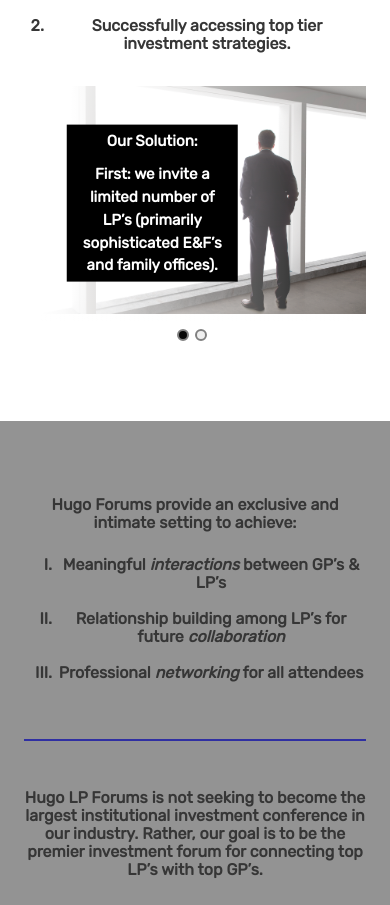
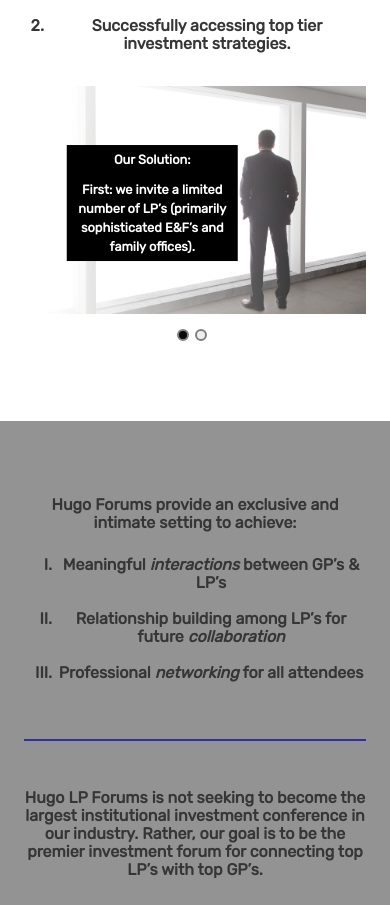
Before and after one commit to elchaparrito1/Hugo-LP-Form, a React (Create React App) app in the folder client/: page / in a window 390 px wide. Shown: the part 1025-1930 px from the top of the page. Built offline with nearby package versions, Linux system fonts and the light colour scheme.

Commit message:
removed package.json-lock

```diff
--- a/client/src/App.scss
+++ b/client/src/App.scss
@@ -131,7 +131,7 @@
 }
 
 .challenge-image-div {
-    display: inline-block;
+  display: inline-block;
   background: linear-gradient(to left, transparent, white 95%)
 }
 
@@ -149,7 +149,19 @@
     display: inline;
     color: white;
     font-size: 120%;
-    padding: 0 5px;
+    // padding: 0 5px;
+}
+
+.challenge-text-two {
+    position: absolute;
+    top: 50%;
+    left: 50%;
+    background-color: black;
+    transform: translate(-65%, -50%);
+    display: inline;
+    color: white;
+    font-size: 120%;
+    // padding: 0 5px;
 }
 
 //MainMeeting Styles:
@@ -246,11 +258,57 @@
     .p-text {
         font-size: 49%;
     }
+
+    .challenge-text {
+        position: absolute;
+        top: 47%;
+        left: 50%;
+        background-color: black;
+        transform: translate(-75%, -50%);
+        display: inline;
+        color: white;
+        font-size: 70%;
+    }
+
+    .challenge-text-two {
+        position: absolute;
+        top: 43%;
+        left: 50%;
+        background-color: black;
+        transform: translate(-85%, -50%);
+        display: inline;
+        color: white;
+        font-size: 70%;
+        // padding: 0 5px;
+    }
 }
 
 @media only screen and (min-width: 321px) and (max-width: 415px) {
     .p-text {
         font-size: 59.9%;
+    }
+
+    .challenge-text {
+        position: absolute;
+        top: 50%;
+        left: 50%;
+        background-color: black;
+        transform: translate(-75%, -50%);
+        display: inline;
+        color: white;
+        font-size: 80%;
+    }
+
+    .challenge-text-two {
+        position: absolute;
+        top: 43%;
+        left: 50%;
+        background-color: black;
+        transform: translate(-85%, -50%);
+        display: inline;
+        color: white;
+        font-size: 80%;
+        // padding: 0 5px;
     }
 }
 
@@ -290,14 +348,4 @@
         font-size: 150%
     }
 
-    .challenge-text {
-        position: absolute;
-        top: 50%;
-        left: 50%;
-        background-color: black;
-        transform: translate(-75%, -50%);
-        display: inline;
-        color: white;
-        font-size: 95%;
-    }
 }
--- a/client/src/components/mainChallenge.js
+++ b/client/src/components/mainChallenge.js
@@ -98,7 +98,7 @@
                   />
                   <div className="columns">
                     <div className="column is-half">
-                      <div className="challenge-text">
+                      <div className="challenge-text-two">
                         <table>
                           <tbody>
                             <tr>
```
Also changed, not shown: 1 other file (tests, documents, lock files or other folders).
